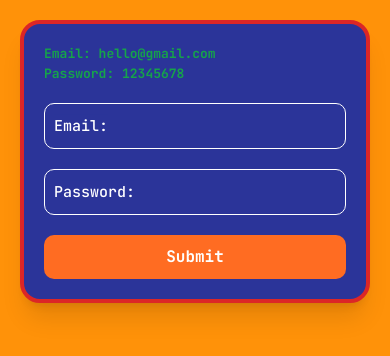
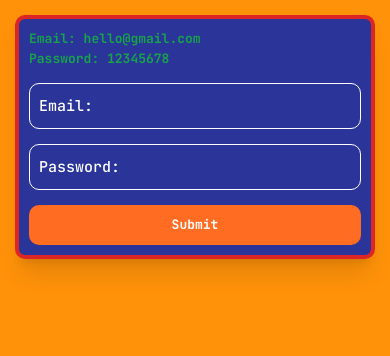
Before and after one commit to MohamadMahdi-Tasha/zustand-training, a Next.js app: page / in a window 390 px wide. Shown: the top 356 px of the page. Built offline with nearby package versions, Linux system fonts and the light colour scheme.

Commit message:
added some mqs in form

```diff
--- a/app/index.css
+++ b/app/index.css
@@ -5,5 +5,5 @@
 @tailwind utilities;
 
 /*Defining custom styles*/
-.container {@apply max-w-[1300px] mx-auto p-[20px];}
+.container {@apply max-w-[1300px] mx-auto lg:p-[20px] p-[15px];}
 .transition {@apply transition-all duration-500;}
--- a/app/layout.tsx
+++ b/app/layout.tsx
@@ -42,7 +42,7 @@ export default function RootLayout({children}:propsType):ReactNode {
     // Retutning JSX
     return (
         <html>
-            <body className={`overflow-hidden ${JetBrainsMonoFont.className}`}>
+            <body className={`overflow-x-hidden ${JetBrainsMonoFont.className}`}>
                 {children}
             </body>
         </html>
--- a/chunk/submitBtnComponent.tsx
+++ b/chunk/submitBtnComponent.tsx
@@ -12,7 +12,7 @@ export default function SubmitBtnComponent({isSubmitting}:propsType):ReactNode {
     return (
         <button
             disabled={isSubmitting}
-            className="p-[10px] rounded-[10px] bg-orange text-center text-[16px] font-bold text-white transition hover:bg-midOrange disabled:opacity-50 disabled:pointer-events-none"
+            className="p-[10px] rounded-[10px] bg-orange text-center lg:text-[16px] text-[13px] font-bold text-white transition hover:bg-midOrange disabled:opacity-50 disabled:pointer-events-none"
         >
             {
                 (isSubmitting)
--- a/component/loginFormComponent.tsx
+++ b/component/loginFormComponent.tsx
@@ -48,7 +48,7 @@ export default function LoginFormComponent():ReactNode {
             data-valid={isValid}
             onSubmit={handleSubmit(onSubmit)}
             action="#"
-            className="p-[20px] gap-[20px] flex flex-col rounded-[20px] lg:w-[50%] w-full bg-blue shadow-xl border-4 data-[valid='true']:border-white data-[valid='false']:border-red-600"
+            className="lg:p-[20px] p-[10px] lg:gap-[20px] gap-[15px] flex flex-col lg:rounded-[20px] rounded-[10px] lg:w-[50%] w-full bg-blue shadow-xl border-4 data-[valid='true']:border-white data-[valid='false']:border-red-600"
         >
             <p className="text-green-600 lg:text-[16px] text-[13px] font-bold">
                 Email: hello@gmail.com <br />
```
